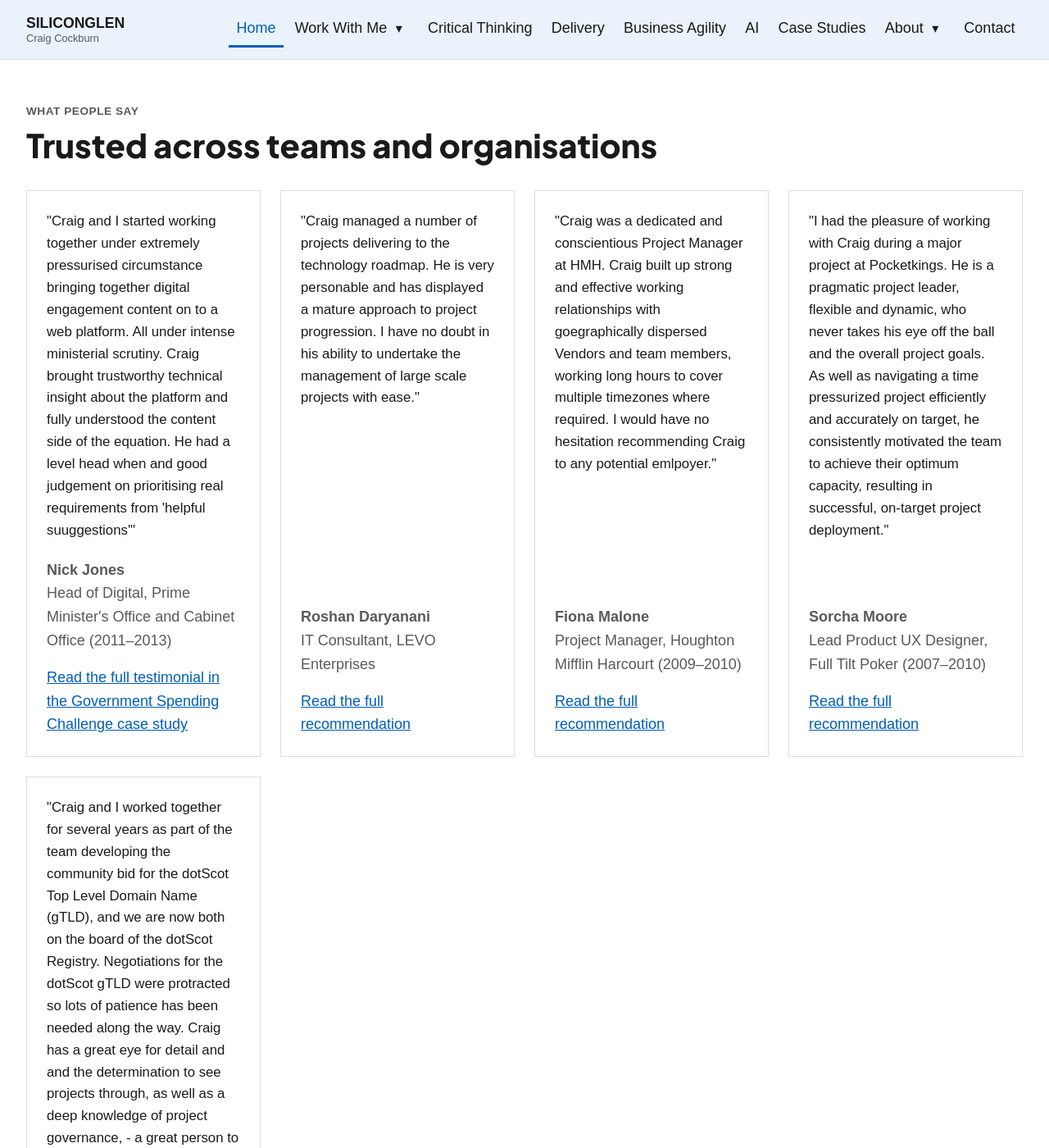
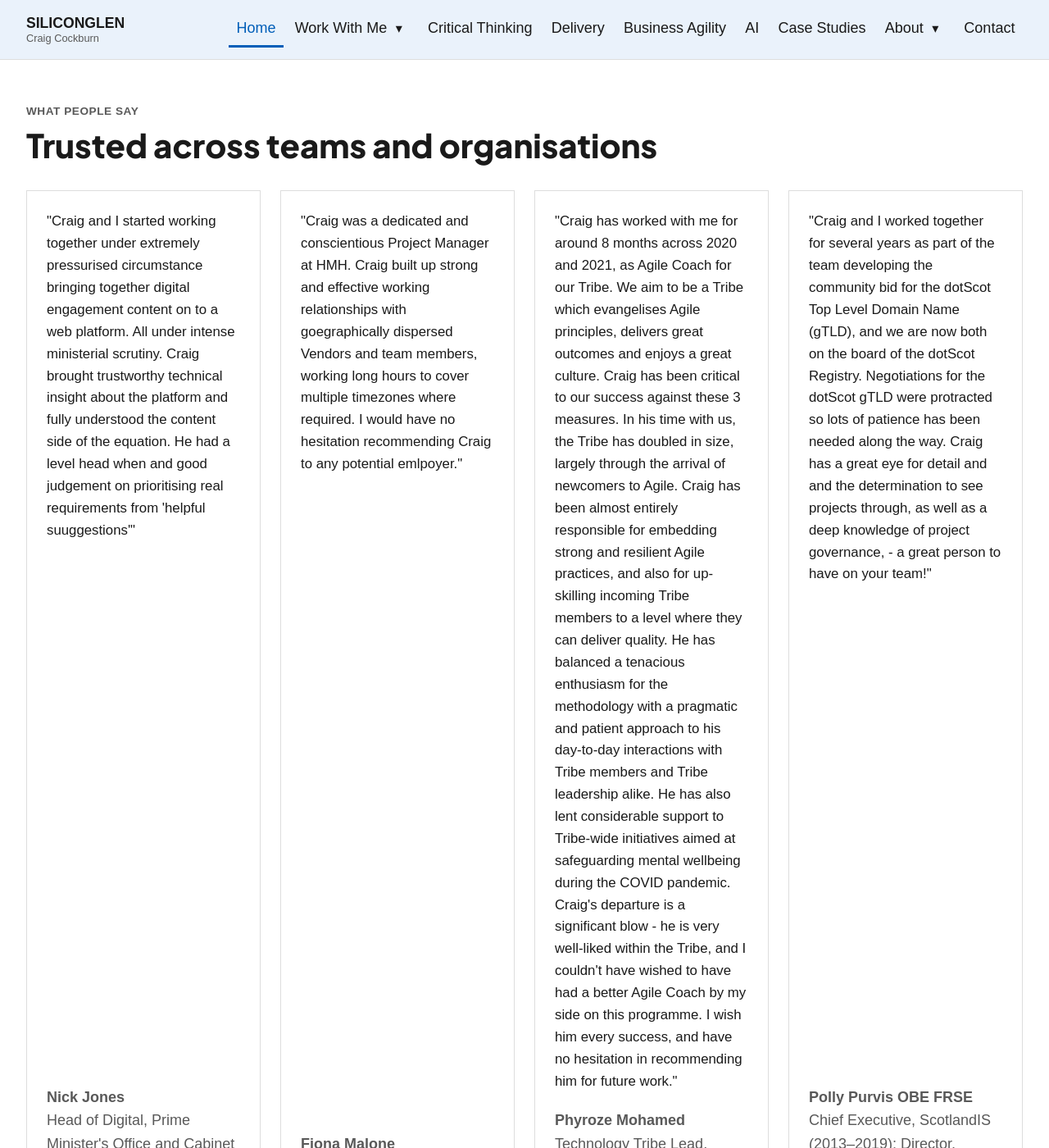
Before and after one commit to siliconglen/siliconglen-site, a Jekyll site: the page built from index.md, in a window 1280 px wide and 1400 px high, scrolled down 4485 px. Shown: the whole window at 82% size. Built offline with Jekyll 4.4.1, drawn with Linux system fonts in a browser that asks for light colours; some of the changed text lies outside the part shown.

```diff
--- a/index.md
+++ b/index.md
@@ -166,23 +166,18 @@ description: "Siliconglen: my work in critical thinking, delivery and Agile. Und
         <p><a href="{{ '/case-studies/#government-spending-challenge' | relative_url }}">Read the full testimonial in the Government Spending Challenge case study</a></p>
       </figure>
       <figure class="card testimonial">
-        <blockquote>"Craig managed a number of projects delivering to the technology roadmap. He is very personable and has displayed a mature approach to project progression. I have no doubt in his ability to undertake the management of large scale projects with ease."</blockquote>
-        <figcaption><strong>Roshan Daryanani</strong><br>IT Consultant, LEVO Enterprises</figcaption>
-        <p><a href="{{ '/citations/#recommendation-roshan-daryanani' | relative_url }}">Read the full recommendation</a></p>
-      </figure>
-      <figure class="card testimonial">
         <blockquote>"Craig was a dedicated and conscientious Project Manager at HMH. Craig built up strong and effective working relationships with goegraphically dispersed Vendors and team members, working long hours to cover multiple timezones where required. I would have no hesitation recommending Craig to any potential emlpoyer."</blockquote>
         <figcaption><strong>Fiona Malone</strong><br>Project Manager, Houghton Mifflin Harcourt (2009–2010)</figcaption>
         <p><a href="{{ '/citations/#recommendation-fiona-malone' | relative_url }}">Read the full recommendation</a></p>
       </figure>
       <figure class="card testimonial">
-        <blockquote>"I had the pleasure of working with Craig during a major project at Pocketkings. He is a pragmatic project leader, flexible and dynamic, who never takes his eye off the ball and the overall project goals. As well as navigating a time pressurized project efficiently and accurately on target, he consistently motivated the team to achieve their optimum capacity, resulting in successful, on-target project deployment."</blockquote>
-        <figcaption><strong>Sorcha Moore</strong><br>Lead Product UX Designer, Full Tilt Poker (2007–2010)</figcaption>
-        <p><a href="{{ '/citations/#recommendation-sorcha-moore' | relative_url }}">Read the full recommendation</a></p>
+        <blockquote>"Craig has worked with me for around 8 months across 2020 and 2021, as Agile Coach for our Tribe. We aim to be a Tribe which evangelises Agile principles, delivers great outcomes and enjoys a great culture. Craig has been critical to our success against these 3 measures. In his time with us, the Tribe has doubled in size, largely through the arrival of newcomers to Agile. Craig has been almost entirely responsible for embedding strong and resilient Agile practices, and also for up-skilling incoming Tribe members to a level where they can deliver quality. He has balanced a tenacious enthusiasm for the methodology with a pragmatic and patient approach to his day-to-day interactions with Tribe members and Tribe leadership alike. He has also lent considerable support to Tribe-wide initiatives aimed at safeguarding mental wellbeing during the COVID pandemic. Craig's departure is a significant blow - he is very well-liked within the Tribe, and I couldn't have wished to have had a better Agile Coach by my side on this programme. I wish him every success, and have no hesitation in recommending him for future work."</blockquote>
+        <figcaption><strong>Phyroze Mohamed</strong><br>Technology Tribe Lead, Programme Manager, BT (2020–2021)</figcaption>
+        <p><a href="{{ '/case-studies/#enterprise-agile-coach-bt-mobile-tribe' | relative_url }}">Read the full recommendation</a></p>
       </figure>
       <figure class="card testimonial">
         <blockquote>"Craig and I worked together for several years as part of the team developing the community bid for the dotScot Top Level Domain Name (gTLD), and we are now both on the board of the dotScot Registry. Negotiations for the dotScot gTLD were protracted so lots of patience has been needed along the way. Craig has a great eye for detail and and the determination to see projects through, as well as a deep knowledge of project governance, - a great person to have on your team!"</blockquote>
-        <figcaption><strong>Polly Purvis OBE FRSE</strong><br>Chair, Converge</figcaption>
+        <figcaption><strong>Polly Purvis OBE FRSE</strong><br>Chief Executive, ScotlandIS (2013–2019); Director, dotScot Registry (2014–2018)</figcaption>
         <p><a href="{{ '/citations/#recommendation-polly-purvis' | relative_url }}">Read the full recommendation</a></p>
       </figure>
     </div>
```
Also changed, not shown: DESIGN_STANDARDS.md (+2 -0 lines), case-studies/index.md (+27 -27 lines), citations/index.md (+5 -1 lines), credentials/index.md (+4 -4 lines).
